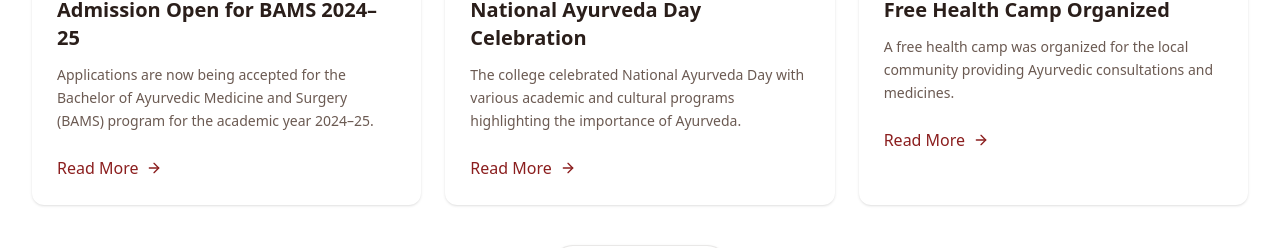
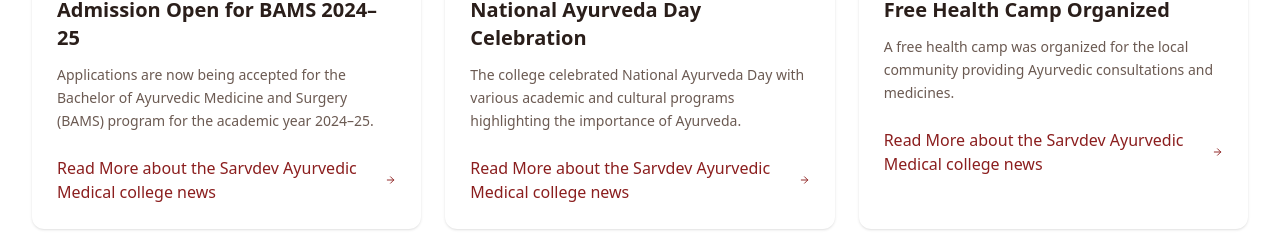
Before and after one commit to Devanshkulsh/sarvdev-medical-college, a React (Vite) app: page / in a window 1280 px wide. Shown: the part 5852-6100 px from the top of the page. Built offline with nearby package versions, Linux system fonts and the light colour scheme.

Commit message:
feat: update 'Read More' link text for clarity in NewsSection

```diff
--- a/src/components/homepage/NewsSection.jsx
+++ b/src/components/homepage/NewsSection.jsx
@@ -88,7 +88,7 @@
                   className="inline-flex items-center gap-2 text-[#8B1E1E] font-medium hover:underline"
                   aria-label="Read more about the news"
                 >
-                  Read More
+                  Read More about the Sarvdev Ayurvedic Medical college news
                   <ArrowRight className="w-4 h-4" />
                 </Link>
               </div>
```
